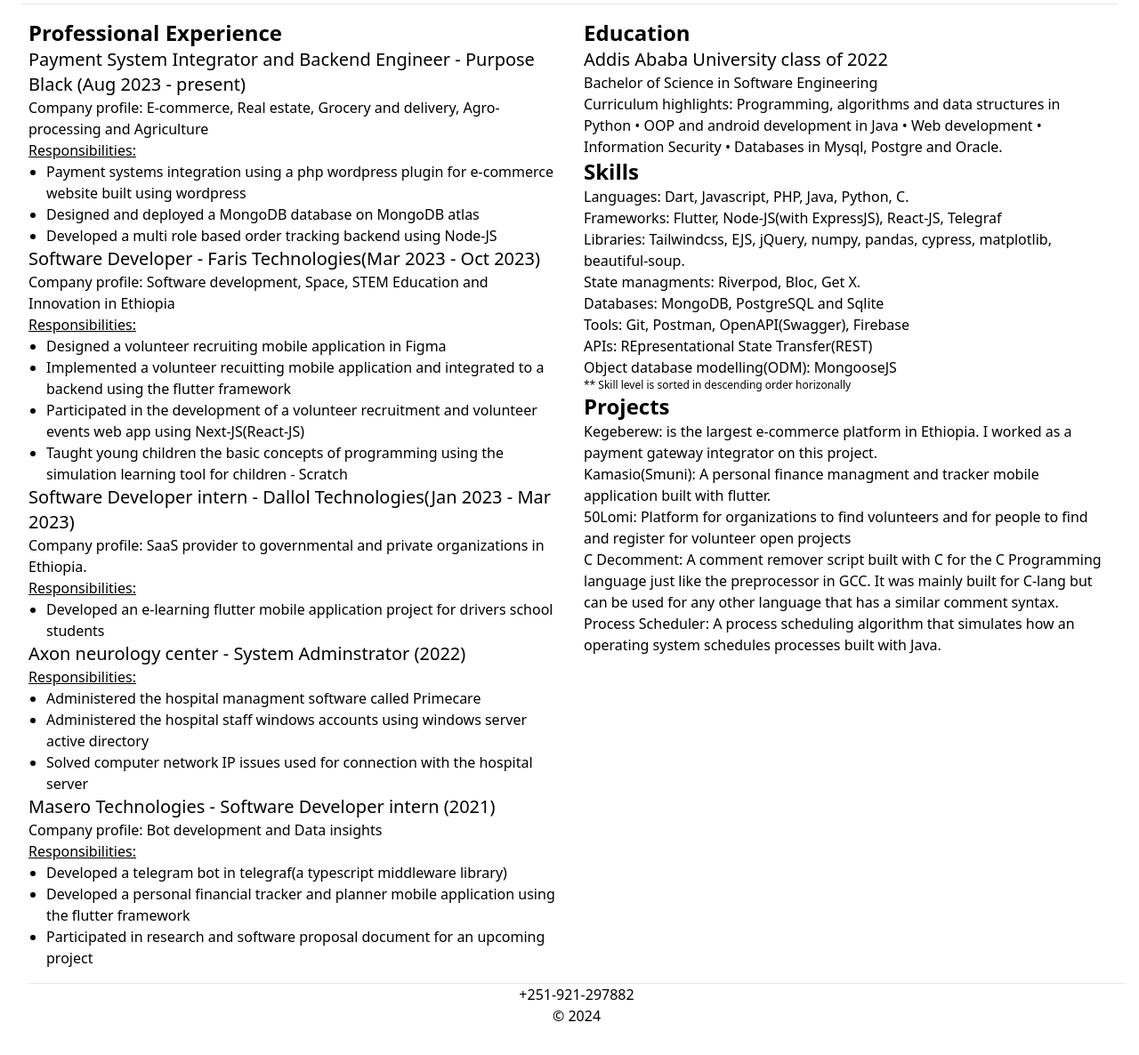
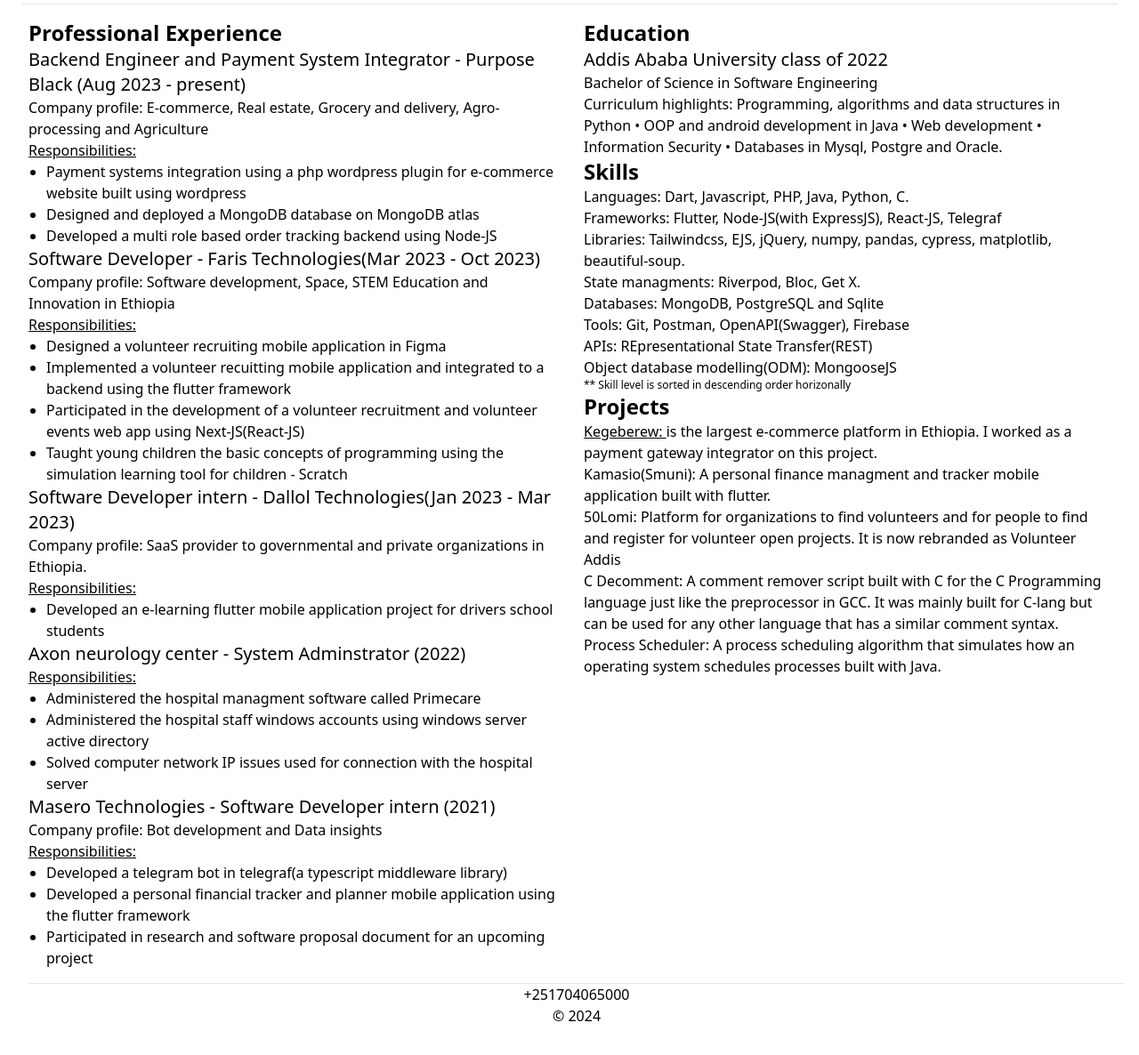
Before and after one commit to michaelzewdu/cv, a website: page index.html in a window 1280 px wide. Shown: the part 112-1298 px from the top of the page at 89% size. Drawn offline with nearby package versions, Linux system fonts and the light colour scheme.

Commit message:
chore: updated phone number, underlined kegeberew link

```diff
--- a/index.html
+++ b/index.html
@@ -16,7 +16,7 @@
         </div>
 
         <div>
-            <a href="tel:+251921297882">
+            <a href="tel:+251704065000">
                 <svg class="h-6 w-6 inline" xmlns="http://www.w3.org/2000/svg" fill="none" viewBox="0 0 24 24"
                     stroke-width="1.5" stroke="currentColor" class="w-6 h-6">
                     <path stroke-linecap="round" stroke-linejoin="round"
@@ -50,7 +50,7 @@
             <h3 class="text-2xl font-semibold">Professional Experience</h3>
 
 
-            <h4 class="text-xl font-medium">Payment System Integrator and Backend Engineer - Purpose Black (Aug 2023 -
+            <h4 class="text-xl font-medium"> Backend Engineer and Payment System Integrator - Purpose Black (Aug 2023 -
                 present)</h4>
             <h5>Company profile: E-commerce, Real estate, Grocery and delivery, Agro-processing and Agriculture</h5>
             <p class="underline"> Responsibilities: </p>
@@ -130,15 +130,14 @@
             <!-- Projects -->
 
             <h3 class="text-2xl font-semibold">Projects</h3>
-            <p class="font-light"> <span class="font-normal"> <a href="https://kegeberew.com" class="hover:text-red-600"> Kegeberew: </a></span> is
+            <p class="font-light"> <span class="font-normal"> <a href="https://kegeberew.com" class="hover:text-red-600"> <u>Kegeberew: </u> </a></span> is
                 the largest e-commerce platform in Ethiopia. I worked
                 as a payment gateway integrator on this project.</p>
             <p class="font-light"><span class="font-normal">Kamasio(Smuni): </span>A personal finance managment and
-                tracker
-                mobile
+                tracker mobile
                 application built with flutter.</p>
             <p class="font-light"><span class="font-normal">50Lomi: </span>Platform for organizations to find volunteers
-                and for people to find and register for volunteer open projects</p>
+                and for people to find and register for volunteer open projects. It is now rebranded as Volunteer Addis</p>
             <p class="font-light"><span class="font-normal">C Decomment: </span>A comment remover script built with C
                 for the C Programming language just like the preprocessor in GCC. It was mainly built for C-lang but can
                 be used for any other language that has a similar comment syntax. </p>
@@ -173,7 +172,7 @@
 
     <footer class="text-center m-2 2xl:absolute bottom-0 w-full">
         <hr>
-        <p class="font-thin">+251-921-297882</p>
+        <p class="font-thin">+251704065000</p>
         <p> © <span id="year"></span></p>
 
     </footer>
```
